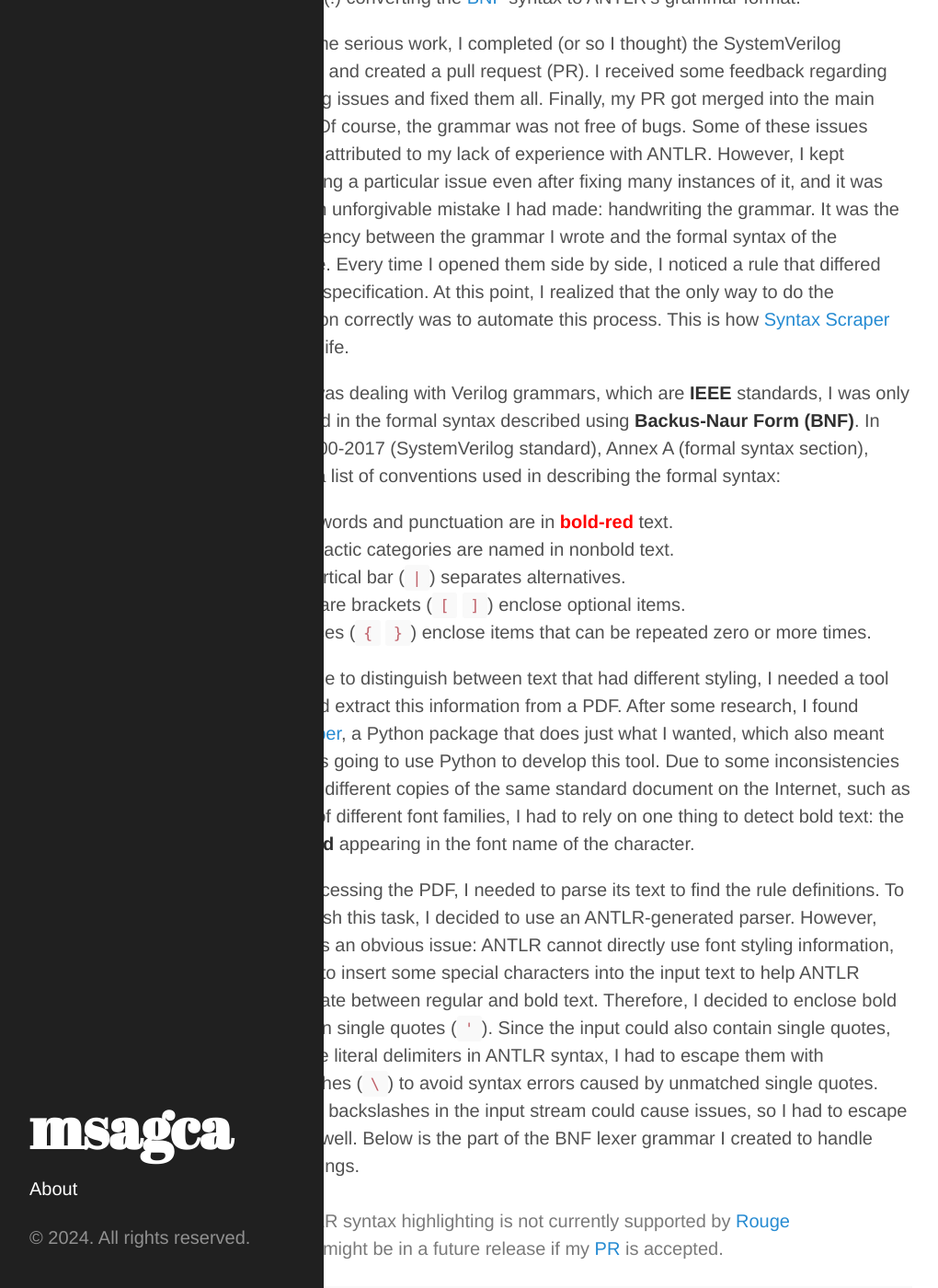
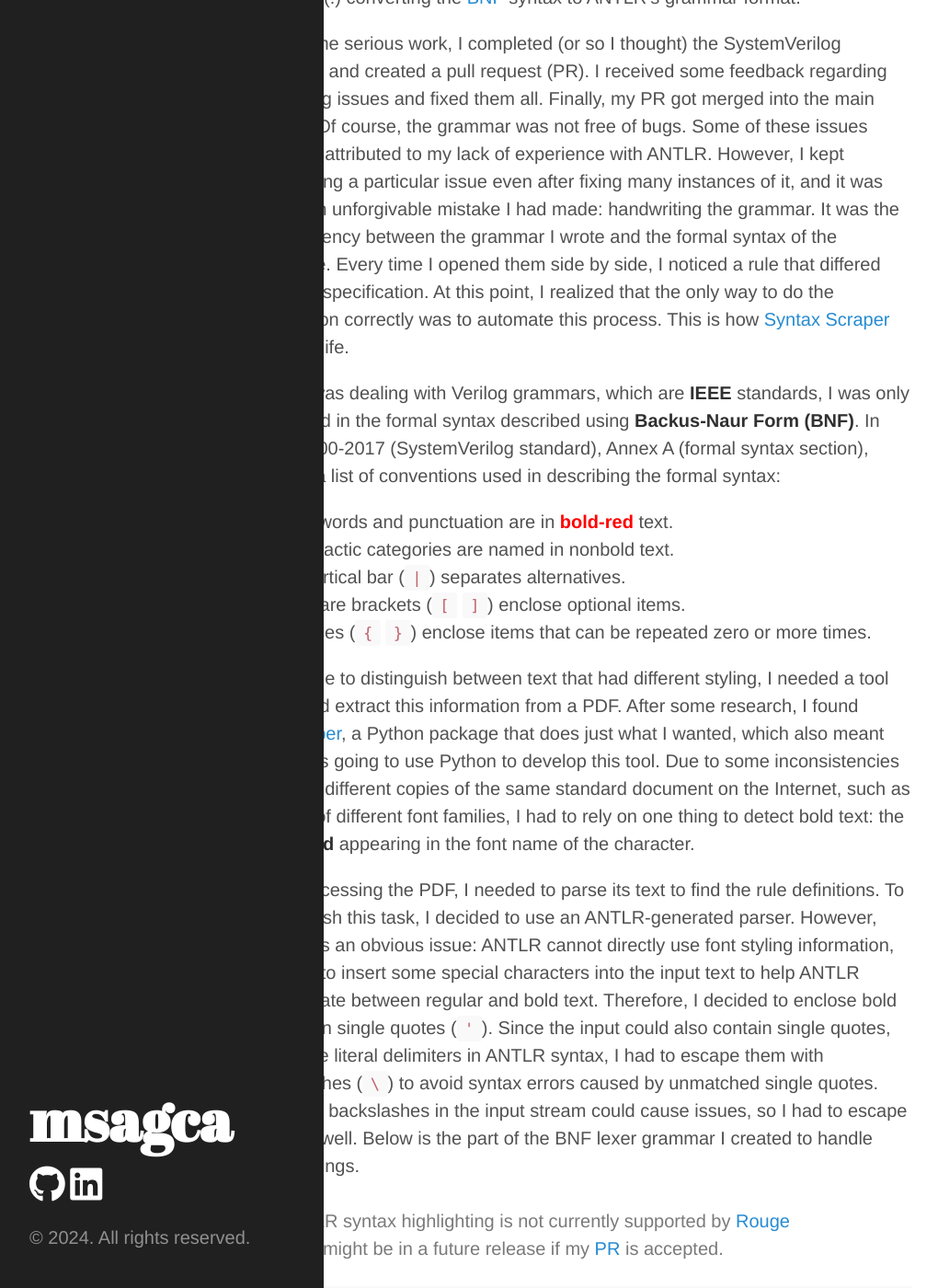
Before and after one commit to msagca/msagca.github.io, a Jekyll site: the page built from index.html, in a window 1280 px wide and 1400 px high, scrolled down 438 px. Shown: the whole window at 92% size, without its empty margins (8-1028 px from the left). Built offline with Jekyll 4.4.1, drawn with Linux system fonts in a browser that asks for light colours; the list of posts is cut into pages by our own code.

Commit message:
add social media icons, remove about page

```diff
--- a/_config.yml
+++ b/_config.yml
@@ -1,5 +1,8 @@
 author:
   name: 'Mustafa Said Ağca'
+social:
+  github: msagca
+  linkedin: msagca
 baseurl: /
 highlighter: rouge
 markdown: kramdown
--- a/_includes/head.html
+++ b/_includes/head.html
@@ -12,10 +12,11 @@
     {% endif %}
   </title>
   <!-- CSS -->
-  <link rel="stylesheet" href="https://fonts.googleapis.com/css?family=PT+Sans:400,400italic,700|Abril+Fatface">
   <link rel="stylesheet" href="/public/css/hyde.css">
   <link rel="stylesheet" href="/public/css/poole.css">
   <link rel="stylesheet" href="/public/css/syntax.css">
+  <link rel="stylesheet" href="https://cdnjs.cloudflare.com/ajax/libs/font-awesome/5.15.3/css/all.min.css">
+  <link rel="stylesheet" href="https://fonts.googleapis.com/css?family=PT+Sans:400,400italic,700|Abril+Fatface">
   <!-- Icons -->
   <link rel="shortcut icon" href="/public/favicon.ico">
   <!-- RSS -->
--- a/_includes/sidebar.html
+++ b/_includes/sidebar.html
@@ -4,14 +4,19 @@
       <h1>
         <a href="{{ site.url }}">{{ site.title }}</a>
       </h1>
+      {% if site.social.github %}
+      <a href="https://github.com/{{ site.social.github }}"><i class="fab fa-github sidebar-social"></i></a>
+      {% endif %}
+      {% if site.social.linkedin %}
+      <a href="https://www.linkedin.com/in/{{ site.social.linkedin }}"><i class="fab fa-linkedin sidebar-social"></i></a>
+      {% endif %}
     </div>
     <nav class="sidebar-nav">
       {% assign pages_list = site.pages %}
       {% for node in pages_list %}
       {% if node.title != null %}
       {% if node.layout == "page" %}
-      <a class="sidebar-nav-item{% if page.url == node.url %} active{% endif %}" href="{{ node.url }}">{{ node.title
-        }}</a>
+      <a class="sidebar-nav-item{% if page.url == node.url %} active{% endif %}" href="{{ node.url }}">{{ node.title }}</a>
       {% endif %}
       {% endif %}
       {% endfor %}
--- a/public/css/hyde.css
+++ b/public/css/hyde.css
@@ -77,6 +77,11 @@ html {
   margin-top: 0;
   font-family: "Abril Fatface", serif;
   font-size: 3.25rem;
+}
+
+/* Social media icons */
+.sidebar-social {
+  font-size: 2rem;
 }
 
 /* Sidebar nav */
```
Also changed, not shown: about.md (deleted, +0 -12 lines), public/css/poole.css (indentation only). Lines whose indentation alone changed are shown as unchanged.
